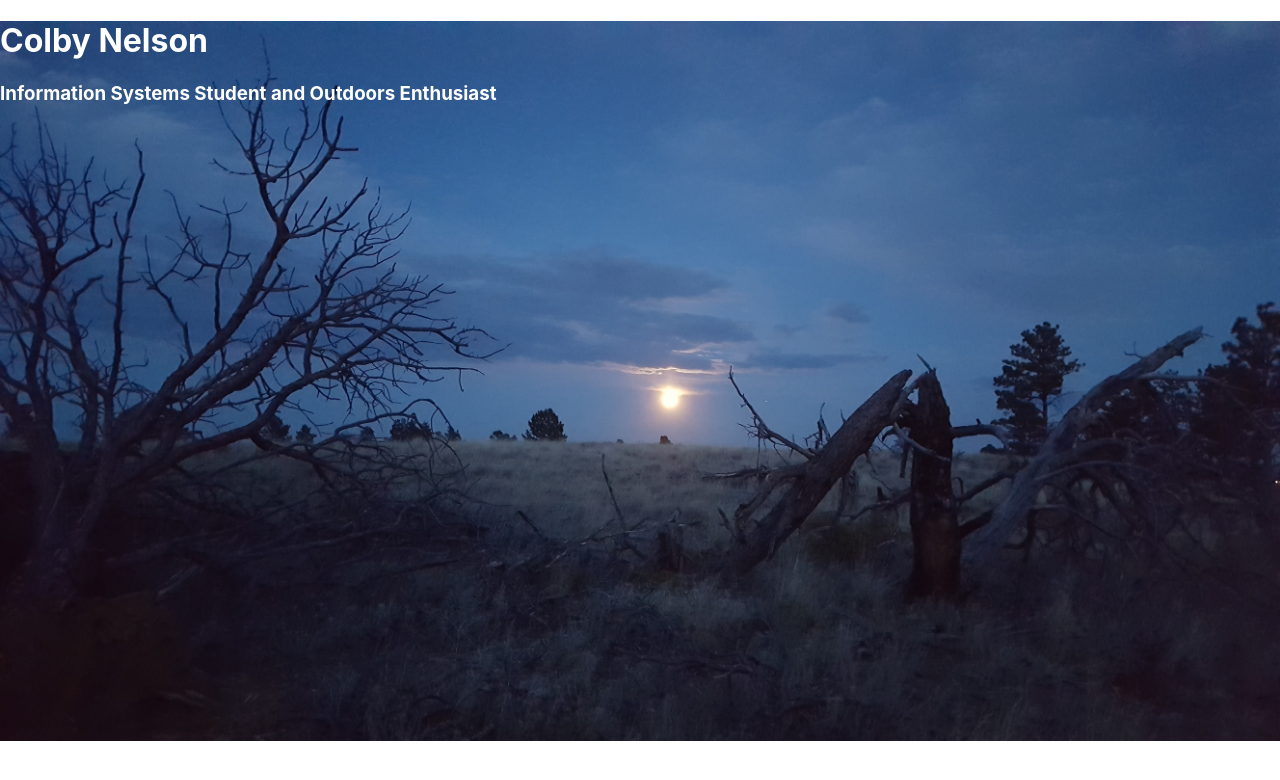
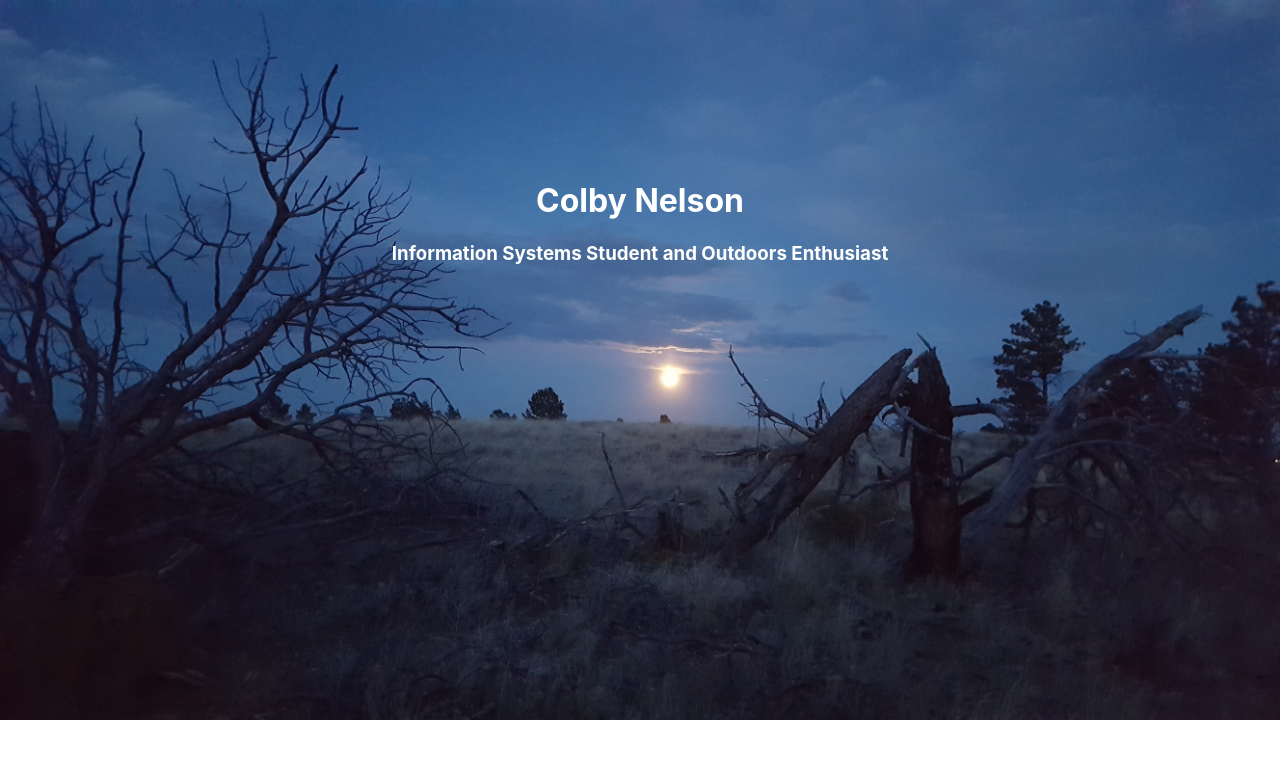
Before and after one commit to cnelson27/colbyMTReactApp, a React (Create React App) app: page / in a window 1280 px wide. Shown: the top 780 px of the page. Built offline with nearby package versions, Linux system fonts and the light colour scheme.

Commit message:
Finished first version of masthead section

```diff
--- a/src/App.js
+++ b/src/App.js
@@ -4,7 +4,7 @@ import './App.css';
 function App() {
   return (
     <div class="mastheadSection">
-      <div>
+      <div class="nameHeading">
         <h1 class="nameText">Colby Nelson</h1>
         <h3 class="nameSubheading">Information Systems Student and Outdoors Enthusiast</h3>
       </div>
--- a/src/index.css
+++ b/src/index.css
@@ -20,3 +20,9 @@ code {
   width: 100%;
   color: white;
 }
+
+.nameHeading {
+  margin: 0 auto;
+  text-align: center;
+  padding-top: 20vh;
+}
```
